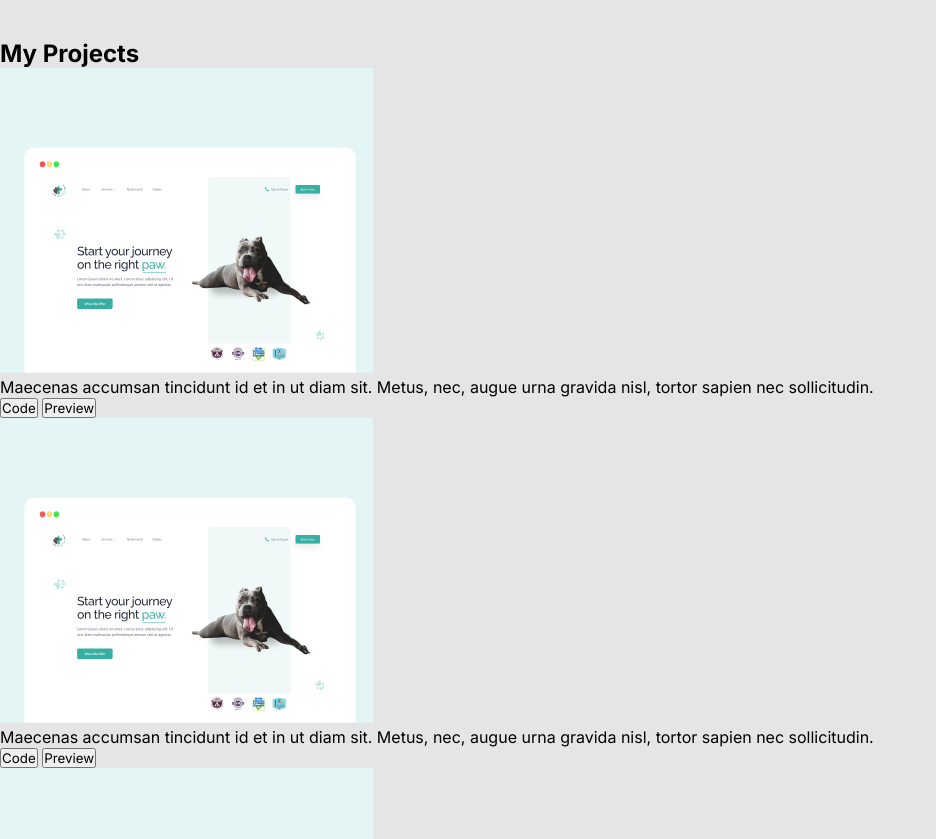
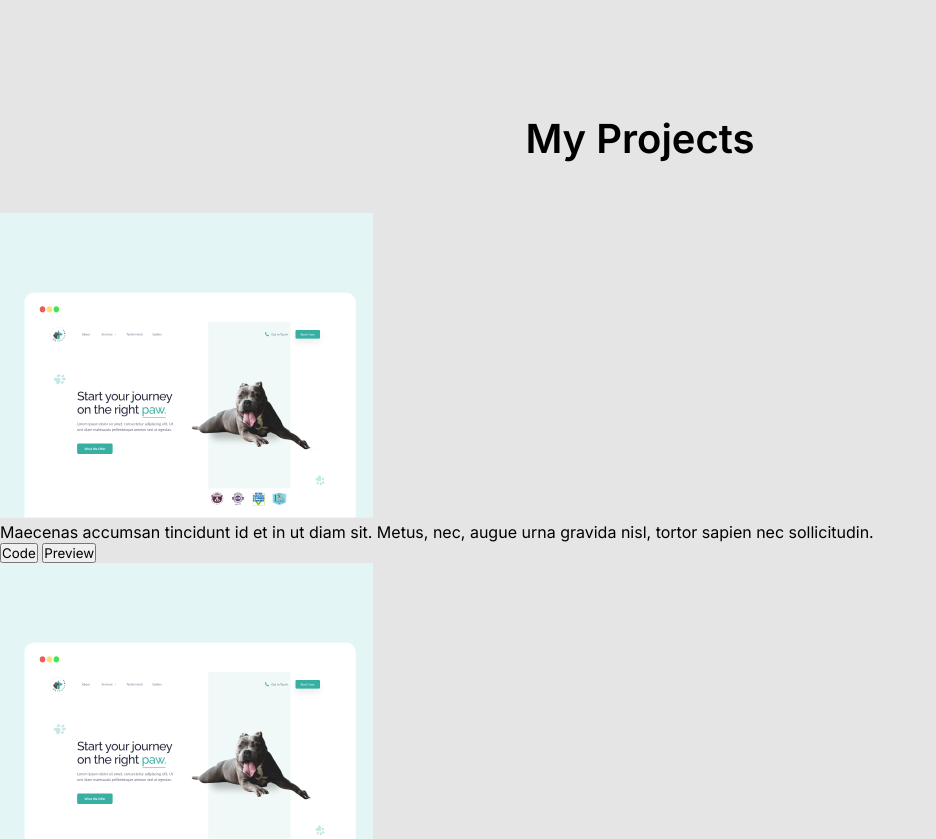
Before and after one commit to ekauf/project-portfolio, a plain HTML site: page index.html in a window 1280 px wide. Shown: the part 3378-4217 px from the top of the page, without its empty margins (0-936 px from the left). Drawn offline with Linux system fonts and the light colour scheme.

Commit message:
updated my projects title

```diff
--- a/_reset.scss
+++ b/_reset.scss
@@ -93,3 +93,10 @@ figcaption {
     padding: 10px;
 
 }
+
+.my_projects_title {
+    font-weight: 600;
+    font-size: 40px;
+    text-align: center;
+    padding: 75px 50px 50px 50px;
+}
--- a/index.html
+++ b/index.html
@@ -135,7 +135,7 @@ footer - links (logo), email.  -->
           </div>
         </div>
         <div>
-          <h2>My Projects</h2>
+          <h2 class="my_projects_title">My Projects</h2>
           <article>
             <img
               src="./images/header_images/project_card.png"
```
Also changed, not shown: style.css, 1 other file.
